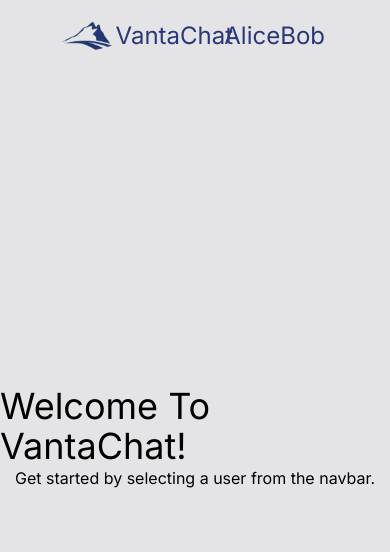
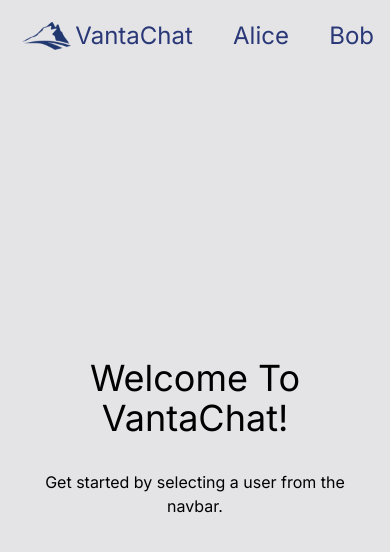
Before and after one commit to TeflonTrout/edgevanta-chat, a Next.js app: page / in a window 390 px wide. Shown: the top 552 px of the page. Built offline with nearby package versions, Linux system fonts and the light colour scheme; no server answers.

Commit message:
Updated styling and fixed loading bug on mobile devices

```diff
--- a/app/components/Dashboard.tsx
+++ b/app/components/Dashboard.tsx
@@ -5,7 +5,7 @@ import React from "react";
 const Dashboard = () => {
   return (
     <div className="flex w-full justify-center items-center bg-zinc-200 text-edgevanta">
-      <ul className="flex w-2/3 md:w-5/6 justify-between align-middle items-center mx-8 my-4">
+      <ul className="flex w-full lg:w-2/3 justify-between lg:justify-evenly align-middle items-center mx-4 my-4">
         <li className="flex">
           <Link href="/">
             <div className="flex justify-center items-center">
--- a/app/components/MessageTerminal.tsx
+++ b/app/components/MessageTerminal.tsx
@@ -41,15 +41,18 @@ const MessageTerminal = () => {
 
   return (
     <div className="flex flex-col w-full max-h-full sm:max-w-2/3 justify-start items-center bg-zinc-200 text-black">
-      <div className="flex flex-col w-2/3 md:w-5/6 max-h-96 min-h-96 border-4 rounded-lg z-10 scrollbar border-zinc-800">
+      <div
+        className="flex flex-col w-5/6 lg:w-1/2 border-4 rounded-lg z-10 scrollbar border-zinc-800"
+        style={{ maxHeight: "70vh" }}
+      >
         {isLoading ? (
-          <div className="flex flex-col w-full max-h-96 min-h-96 justify-center items-center border rounded border-zinc-800">
+          <div className="flex flex-col w-full h-svh justify-center items-center border rounded border-zinc-800">
             <Loading />
           </div>
         ) : (
           <div
             ref={listRef}
-            className="flex flex-col w-full justify-start py-6 px-4 pb-0 overflow-y-auto overflow-x-hidden"
+            className="flex flex-col w-full h-svh justify-start py-6 px-4 pb-0 overflow-y-auto overflow-x-hidden"
           >
             {messages?.length != 0 ? (
               messages?.map(({ _id, message, sender, _creationTime }) => (
@@ -62,19 +65,19 @@ const MessageTerminal = () => {
                 />
               ))
             ) : (
-              <div>
-                <h1>No current messages.</h1>
+              <div className="flex flex-col w-full h-svh justify-center overflow-y-auto overflow-x-hidden">
+                <h1 className="text-2xl text-center">No current messages.</h1>
               </div>
             )}
           </div>
         )}
         <form
-          className="flex flex-row w-2/3 md:w-5/6 justify-between items-center absolute bottom-6 gap-4 bg-zinc-200 text-black"
+          className="flex flex-row w-5/6 lg:w-1/2 justify-between items-center absolute bottom-6 gap-4 bg-zinc-200 text-black"
           action="submit"
           onSubmit={(e) => sendMessage(e)}
         >
           <input
-            className="flex p-2 w-5/6 rounded h-10 text-black outline-none"
+            className="flex p-2 w-2/3 rounded h-10 text-black outline-none"
             name="message"
             type="text"
             disabled={isLoading ? true : false}
@@ -83,7 +86,7 @@ const MessageTerminal = () => {
             onChange={(e) => setText(e.target.value)}
           ></input>
           <button
-            className="flex justify-center items-center h w-1/6 p-2 border bg-zinc-800 text-white border-zinc-800 rounded hover:bg-zinc-600 transition-colors duration-300"
+            className="flex justify-center items-center w-1/3 p-2 border bg-zinc-800 text-white border-zinc-800 rounded hover:bg-zinc-600 transition-colors duration-300"
             type="submit"
           >
             Send
--- a/app/page.tsx
+++ b/app/page.tsx
@@ -3,8 +3,12 @@
 export default function Home() {
   return (
     <main className="flex flex-col min-h-screen items-center justify-center -mt-14 bg-zinc-200 text-black">
-      <h1 className="text-4xl">Welcome To VantaChat!</h1>
-      <p>Get started by selecting a user from the navbar.</p>
+      <div className="flex flex-col w-full justify-center items-center">
+        <h1 className="text-4xl text-center m-4">Welcome To VantaChat!</h1>
+        <p className="text-center m-4">
+          Get started by selecting a user from the navbar.
+        </p>
+      </div>
     </main>
   );
 }
```
